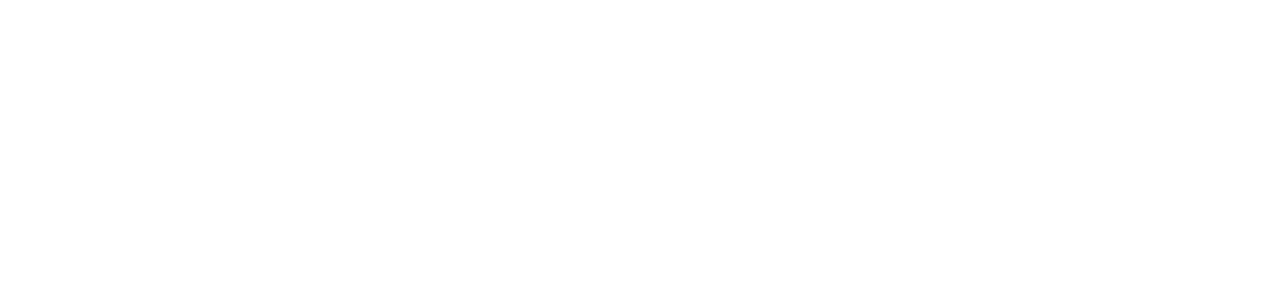
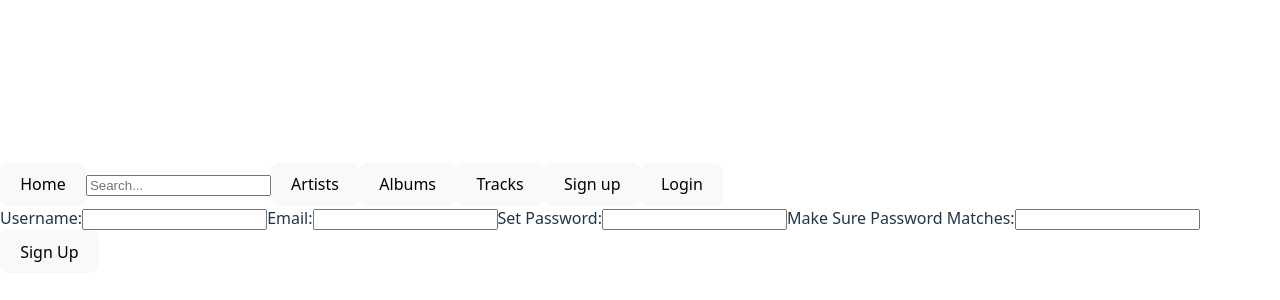
Before and after one commit to Moyin3/music_rating, a React (Vite) app in the folder frontend/: page /sign-up in a window 1280 px wide. Before the commit this address had no page. Shown: the part 182-482 px from the top of the page. Built offline with nearby package versions, Linux system fonts and the light colour scheme.

Commit message:
Made the sign up stuff more modular too, and added routes for that

```diff
--- a/frontend/src/App.jsx
+++ b/frontend/src/App.jsx
@@ -1,12 +1,14 @@
 import HomePage from "./pages/HomePage";
 import LoginPage from "./pages/LoginPage";
 import {Routes, Route } from "react-router";
+import SignUpPage from "./pages/SignUpPage";
 function App() {
   return (
     <>
     <Routes>
       <Route path = "/" element = {<HomePage />}></Route>
       <Route path= "/login" element = {<LoginPage />}></Route>
+      <Route path = "/sign-up" element = {<SignUpPage />}></Route>
     </Routes>
     </>
   );
--- a/frontend/src/components/LoginButton.jsx
+++ b/frontend/src/components/LoginButton.jsx
@@ -1,5 +1,5 @@
 import React from 'react';
-import { BrowserRouter, Link } from "react-router";
+import { Link } from "react-router";
 
 
 
--- a/frontend/src/components/Navigationbar.jsx
+++ b/frontend/src/components/Navigationbar.jsx
@@ -1,6 +1,7 @@
 import Searchbar from "./SearchBar";
 import LoginButton from "./LoginButton";
 import { BrowserRouter, Link } from "react-router";
+import SignUpButton from "./SignUpButton";
 
 const NavigationBar = () => {
     return(
@@ -12,6 +13,7 @@
             <button>Artists</button>
             <button>Albums</button>
             <button>Tracks</button>
+            <SignUpButton />
             <LoginButton />
         </div>
     )
--- a/frontend/src/components/SignUpButton.jsx
+++ b/frontend/src/components/SignUpButton.jsx
@@ -1,24 +1,13 @@
+ import { Link } from 'react-router';
 
  const SignUpButton = () => {
-
- <button onClick = {openSignUpForm}>Sign up</button>
-        {
-        <form>
-            <label>Username:</label>
-            <input type = "text" value = {username} onChange={(e) => setUsername(e.target.value)}/>
-
-            <label>Email:</label>
-            <input type= "email" value = {email} onChange={(e) => setEmail(e.target.value)}/>
-
-            <label>Set Password:</label>
-            <input type = "password" value = {password1} onChange={(e) => setPassword1(e.target.value)}/>
-
-            <label>Make Sure Password Matches:</label>
-            <input type = "password" value = {password2} onChange= {(e) => setPassword2(e.target.value)}/>
-
-            <button onClick = {handleSubmit}>Sign Up</button>
-        </form>
-        };
+ return(
+    <>
+    <Link to= "/sign-up">
+ <button>Sign up</button>
+ </Link>
+ </>
+ )
  };
 
 export default SignUpButton;
--- /dev/null
+++ b/frontend/src/components/SignUpForm.jsx
@@ -0,0 +1,59 @@
+import { useState } from 'react';
+
+const SignUpForm = () => {
+    const [isVisible, setVisible] = useState(false);
+    const [isSubmitted, setSubmitted] = useState(false);
+    const [username, setUsername] = useState('');
+    const [email, setEmail] = useState('');
+    const [password1, setPassword1] = useState('');
+    const [password2, setPassword2] = useState('');
+
+    function openSignUpForm() {
+        setVisible(true);
+    }
+    const handleSubmit = async (event) => {
+        event.preventDefault();
+
+    const data = { username, password1, password2, email };
+
+
+    try {
+        const response = await fetch ("http://127.0.0.1:8000/api/dj-rest-auth/registration/", {
+            method: "POST",
+            headers: {
+                "Content-Type": "application/json"
+            },
+            body: JSON.stringify(data)
+
+        });
+
+        if (!response.ok) {
+            throw new Error('Something went wrong');
+        }
+
+        const result = await response.json();
+        console.log(result);
+    } catch (error) {
+        console.error("Error:", error)
+    }
+};
+     return (
+        <form>
+            <label>Username:</label>
+            <input type = "text" value = {username} onChange={(e) => setUsername(e.target.value)}/>
+
+            <label>Email:</label>
+            <input type= "email" value = {email} onChange={(e) => setEmail(e.target.value)}/>
+
+            <label>Set Password:</label>
+            <input type = "password" value = {password1} onChange={(e) => setPassword1(e.target.value)}/>
+
+            <label>Make Sure Password Matches:</label>
+            <input type = "password" value = {password2} onChange= {(e) => setPassword2(e.target.value)}/>
+
+            <button onClick = {handleSubmit}>Sign Up</button>
+        </form>
+    );
+};
+
+export default SignUpForm;
--- a/frontend/src/pages/SignUpPage.jsx
+++ b/frontend/src/pages/SignUpPage.jsx
@@ -1,47 +1,13 @@
-import { useState } from 'react';
+import NavigationBar from "../components/Navigationbar";
+import SignUpForm from "../components/SignUpForm";
 
 const SignUpPage = () => {
-    const [isVisible, setVisible] = useState(false);
-    const [isSubmitted, setSubmitted] = useState(false);
-    const [username, setUsername] = useState('');
-    const [email, setEmail] = useState('');
-    const [password1, setPassword1] = useState('');
-    const [password2, setPassword2] = useState('');
+    return (
+        <>
+        <NavigationBar />
+        <SignUpForm />
+        </>
 
-    function openSignUpForm() {
-        setVisible(true);
-    }
-    const handleSubmit = async (event) => {
-        event.preventDefault();
-
-    const data = { username, password1, password2, email };
-
-
-    try {
-        const response = await fetch ("http://127.0.0.1:8000/api/dj-rest-auth/registration/", {
-            method: "POST",
-            headers: {
-                "Content-Type": "application/json"
-            },
-            body: JSON.stringify(data)
-
-        });
-
-        if (!response.ok) {
-            throw new Error('Something went wrong');
-        }
-
-        const result = await response.json();
-        console.log(result);
-    } catch (error) {
-        console.error("Error:", error)
-    }
-};
-     return (
-        <>
-        SignUpButton
-        </>
-    );
-};
-
-export default SignUpForm;
+    )
+}
+export default SignUpPage;
```
Also changed, not shown: 1 other file (tests, documents, lock files or other folders).
